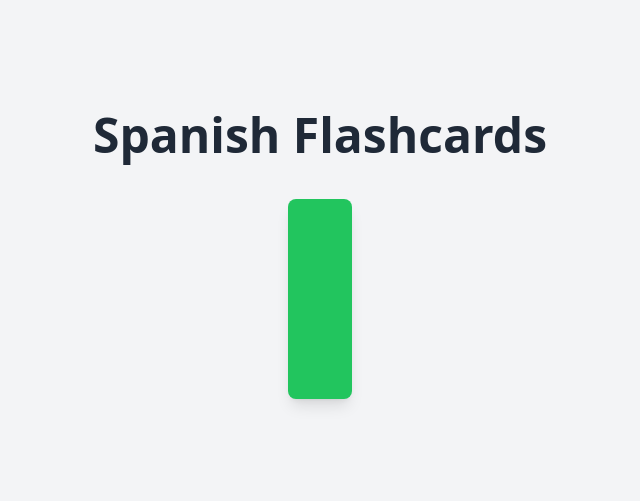
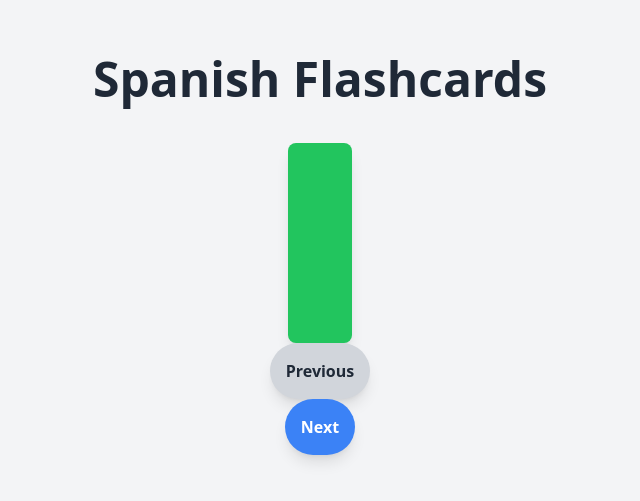
Before and after one commit to Lesvan-Chavez/LanguageFlashCardApp, a Next.js app in the folder flashcard/: page /container in a window 1280 px wide. Shown: the part 145-646 px from the top of the page, without its empty margins (320-960 px from the left). Built offline with nearby package versions, Linux system fonts and the light colour scheme.

Commit message:
Update flashcard-display.js
updated button utility class

```diff
--- a/flashcard/app/components/flashcard-display.js
+++ b/flashcard/app/components/flashcard-display.js
@@ -13,8 +13,8 @@ export default function FlashCardDisplay({card, isFlipped, onFlip, onNext, onPre
         <FrontCard card={card} onFlip={onFlip} />
       }
 
-   <button onClick={onNext}></button>
-   <button onClick={onPrevious}></button>
+   <button className= "p-4 bg-gray-300 text-gray-800 font-bold rounded-full shadow-lg hover:bg-gray-400 transition-colors duration-200" onClick={onPrevious}>Previous</button>
+   <button className="p-4 bg-blue-500 text-white font-bold rounded-full shadow-lg hover:bg-blue-600 transition-colors duration-200"  onClick={onNext}>Next</button>
 
 
 
```
